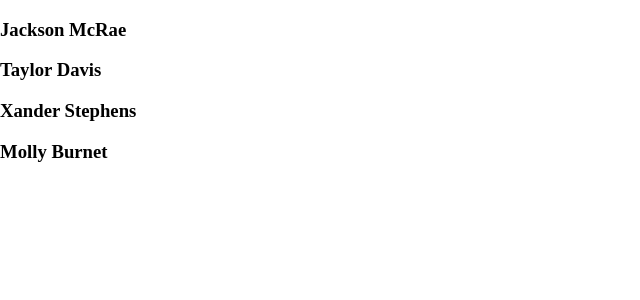
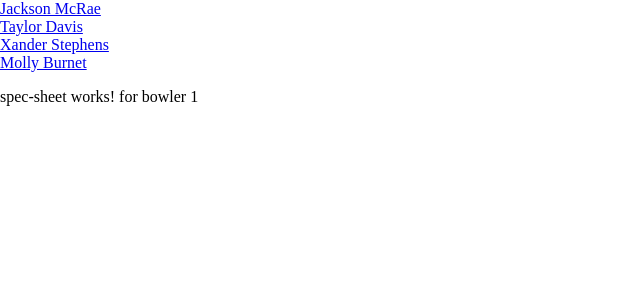
Before and after one commit to ahstephens6/bowling-spec-sheet, an Angular app: page /spec-sheet/1 in a window 1280 px wide. Before the commit this address led to /. Shown: the top 300 px of the page, without its empty margins (0-640 px from the left). Built offline with nearby package versions, Linux system fonts and the light colour scheme.

Commit message:
Routing to bowler spec sheet

```diff
--- a/src/app/app.routes.ts
+++ b/src/app/app.routes.ts
@@ -1,3 +1,8 @@
 import { Routes } from '@angular/router';
+import { SpecSheet } from './components/spec-sheet/spec-sheet';
+import { App } from './app';
 
-export const routes: Routes = [];
+export const routes: Routes = [
+    {path: '', component: App, title: 'Home'},
+    {path: 'spec-sheet/:id', component: SpecSheet, title: 'Spec-Sheet'},
+];
--- a/src/app/components/bowler/bowler.html
+++ b/src/app/components/bowler/bowler.html
@@ -1,3 +1,3 @@
 <header >
-    <h3>{{ person?.firstName }} {{ person?.lastName}}</h3>
+    <a [routerLink]="['/spec-sheet', person?.id]">{{ person?.firstName }} {{ person?.lastName}}</a>
 </header>
--- a/src/app/components/bowler/bowler.ts
+++ b/src/app/components/bowler/bowler.ts
@@ -1,25 +1,14 @@
 import { Component, Input } from '@angular/core';
 import { BowlerService } from '../../services/bowler-service';
 import { BowlerInterface } from '../../interfaces/interfaces';
-import { Router } from '@angular/router';
+import { RouterLink } from '@angular/router';
 
 @Component({
   selector: 'app-bowler',
-  imports: [],
+  imports: [RouterLink],
   templateUrl: './bowler.html',
   styleUrl: './bowler.scss'
 })
 export class Bowler {
   @Input() person: BowlerInterface | undefined;
-
-  constructor (
-    private bowlerService: BowlerService,
-    private router: Router,
-  ) {
-    // Empty
-  }
-
-  goToSpecSheet() {
-    this.router.navigate([])
-  }
 }
--- a/src/app/components/spec-sheet/spec-sheet.html
+++ b/src/app/components/spec-sheet/spec-sheet.html
@@ -1 +1 @@
-<p>spec-sheet works!</p>
+<p>spec-sheet works! for bowler {{ bowlerId }}</p>
--- a/src/app/components/spec-sheet/spec-sheet.ts
+++ b/src/app/components/spec-sheet/spec-sheet.ts
@@ -1,4 +1,5 @@
-import { Component } from '@angular/core';
+import { Component, inject } from '@angular/core';
+import { ActivatedRoute } from '@angular/router';
 
 @Component({
   selector: 'app-spec-sheet',
@@ -7,5 +8,9 @@ import { Component } from '@angular/core';
   styleUrl: './spec-sheet.scss'
 })
 export class SpecSheet {
-
+  route: ActivatedRoute = inject(ActivatedRoute);
+  bowlerId: number = -1;
+  constructor() {
+    this.bowlerId = Number(this.route.snapshot.params['id']);
+  }
 }
```
